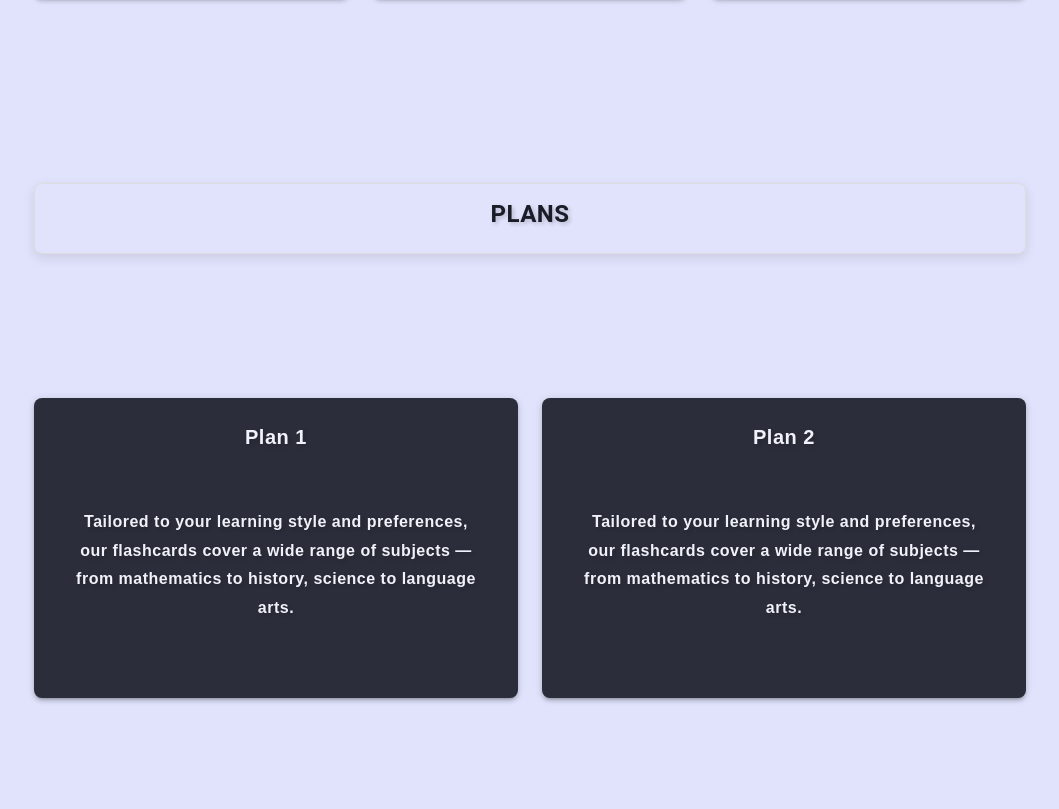
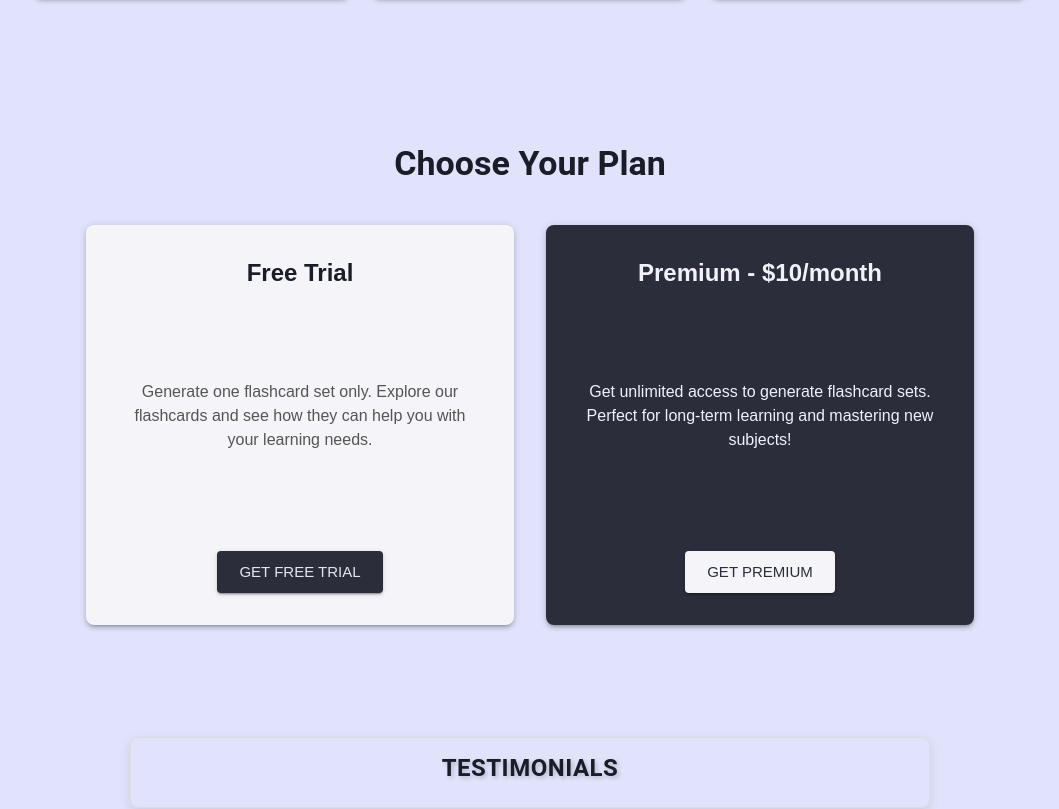
Before and after one commit to JJ-Sof/Flashcards-SAAS, a Next.js app: page / in a window 1280 px wide. Shown: the part 2163-2972 px from the top of the page, without its empty margins (110-1169 px from the left). Built offline with nearby package versions, Linux system fonts and the light colour scheme; no server answers.

Commit message:
made te subscription buttons look better

```diff
--- a/app/page.js
+++ b/app/page.js
@@ -356,58 +356,35 @@ export default function LandingPage() {
       </Box>
 
       {/* Payment Options */}
-      <Box height="700px" padding={10}>
-        <Box
-          sx={{
-            mb: 15, // Margin-bottom below the heading
-            p: 2,
-            border: "1px solid #ddd",
-            borderRadius: "8px",
-            backgroundColor: "#e1e3fc",
-            boxShadow: "0px 4px 12px rgba(0, 0, 0, 0.1)",
-            transition: "transform 0.3s ease, box-shadow 0.3s ease",
-            "&:hover": {
-              transform: "scale(1.05)",
-              boxShadow: "0px 8px 16px rgba(0, 0, 0, 0.2)",
-            },
-          }}
-        >
+
+      <Box sx={{ padding: "40px", maxWidth: "1200px", margin: "0 auto" }}>
         <Typography
-            variant="h5"
+          variant="h4"
           component="h1"
           gutterBottom
           sx={{
             fontFamily: "Roboto, sans-serif",
             fontWeight: "bold",
             color: "#1a1d27",
-              letterSpacing: "0.5px",
-              lineHeight: "1.2",
-              textTransform: "uppercase",
-              textShadow: "2px 2px 4px rgba(0, 0, 0, 0.2)",
-              mb: 1, // Margin-bottom
             textAlign: "center",
-              transition: "color 0.3s ease, text-shadow 0.3s ease",
-              "&:hover": {
-                color: "#0d47a1",
-                textShadow: "2px 2px 8px rgba(0, 0, 0, 0.3)",
-              },
+            mb: 5,
           }}
         >
-            Plans
+          Choose Your Plan
         </Typography>
-        </Box>
-        <Grid container spacing={3} my={4}>
-          <Grid item xs={12} md={6}>
+        <Grid container spacing={4} justifyContent="center">
+          {/* Free Trial Plan */}
+          <Grid item xs={12} md={5}>
             <Box
-              height="300px"
-              bgcolor="#2B2E3A"
+              bgcolor="#f4f4f9"
               display="flex"
               flexDirection="column"
-              justifyContent="flex-start" // Align items to the top
+              justifyContent="space-between"
               alignItems="center"
               borderRadius={2}
               boxShadow={3}
-              p={3}
+              p={4}
+              height="400px"
               sx={{
                 transition: "transform 0.3s ease, box-shadow 0.3s ease",
                 "&:hover": {
@@ -417,51 +394,46 @@ export default function LandingPage() {
               }}
             >
               <Typography
-                variant="h6"
-                gutterBottom
+                variant="h5"
                 sx={{
                   fontFamily: "Poppins, sans-serif",
                   fontWeight: "bold",
-                  color: "#F0F1FA",
-                  letterSpacing: "0.5px",
-                  lineHeight: "1.5",
-                  textShadow: "2px 2px 4px rgba(0, 0, 0, 0.2)",
-                  mb: 5,
+                  color: "#1a1d27",
                   textAlign: "center",
+                  mb: 2,
                 }}
               >
-                Plan 1
+                Free Trial
               </Typography>
               <Typography
                 variant="body1"
                 sx={{
                   fontFamily: "Poppins, sans-serif",
-                  fontWeight: "bold",
-                  color: "#F0F1FA",
-                  letterSpacing: "0.5px",
-                  lineHeight: "1.8",
-                  textShadow: "2px 2px 4px rgba(0, 0, 0, 0.2)",
+                  color: "#555",
                   textAlign: "center",
-                  p: 2,
+                  mb: 3,
                 }}
               >
-                Tailored to your learning style and preferences, our flashcards
-                cover a wide range of subjects — from mathematics to history,
-                science to language arts.
+                Generate one flashcard set only. Explore our flashcards and see
+                how they can help you with your learning needs.
               </Typography>
+              <Button variant="contained" color="primary" size="large">
+                Get Free Trial
+              </Button>
             </Box>
           </Grid>
-          <Grid item xs={12} md={6}>
+          {/* Premium Plan */}
+          <Grid item xs={12} md={5}>
             <Box
-              height="300px"
               bgcolor="#2B2E3A"
               display="flex"
               flexDirection="column"
-              justifyContent="flex-start"
+              justifyContent="space-between"
               alignItems="center"
               borderRadius={2}
               boxShadow={3}
-              p={3}
+              p={4}
+              height="400px"
               sx={{
                 transition: "transform 0.3s ease, box-shadow 0.3s ease",
                 "&:hover": {
@@ -471,38 +443,43 @@ export default function LandingPage() {
               }}
             >
               <Typography
-                variant="h6"
-                gutterBottom
+                variant="h5"
                 sx={{
                   fontFamily: "Poppins, sans-serif",
                   fontWeight: "bold",
                   color: "#F0F1FA",
-                  letterSpacing: "0.5px",
-                  lineHeight: "1.5",
-                  textShadow: "2px 2px 4px rgba(0, 0, 0, 0.2)",
-                  mb: 5,
                   textAlign: "center",
+                  mb: 2,
                 }}
               >
-                Plan 2
+                Premium - $10/month
               </Typography>
               <Typography
                 variant="body1"
                 sx={{
                   fontFamily: "Poppins, sans-serif",
-                  fontWeight: "bold",
                   color: "#F0F1FA",
-                  letterSpacing: "0.5px",
-                  lineHeight: "1.8",
-                  textShadow: "2px 2px 4px rgba(0, 0, 0, 0.2)",
                   textAlign: "center",
-                  p: 2,
+                  mb: 3,
                 }}
               >
-                Tailored to your learning style and preferences, our flashcards
-                cover a wide range of subjects — from mathematics to history,
-                science to language arts.
+                Get unlimited access to generate flashcard sets. Perfect for
+                long-term learning and mastering new subjects!
               </Typography>
+              <Button
+                variant="contained"
+                size="large"
+                onClick={handleSubmit}
+                sx={{
+                  backgroundColor: "#f4f4f9",
+                  color: "#2B2E3A", // Set text color to contrast with the background
+                  "&:hover": {
+                    backgroundColor: "#e0e0e0", // Slightly darker shade on hover
+                  },
+                }}
+              >
+                Get Premium
+              </Button>
             </Box>
           </Grid>
         </Grid>
```
Lines whose indentation alone changed are shown as unchanged.
